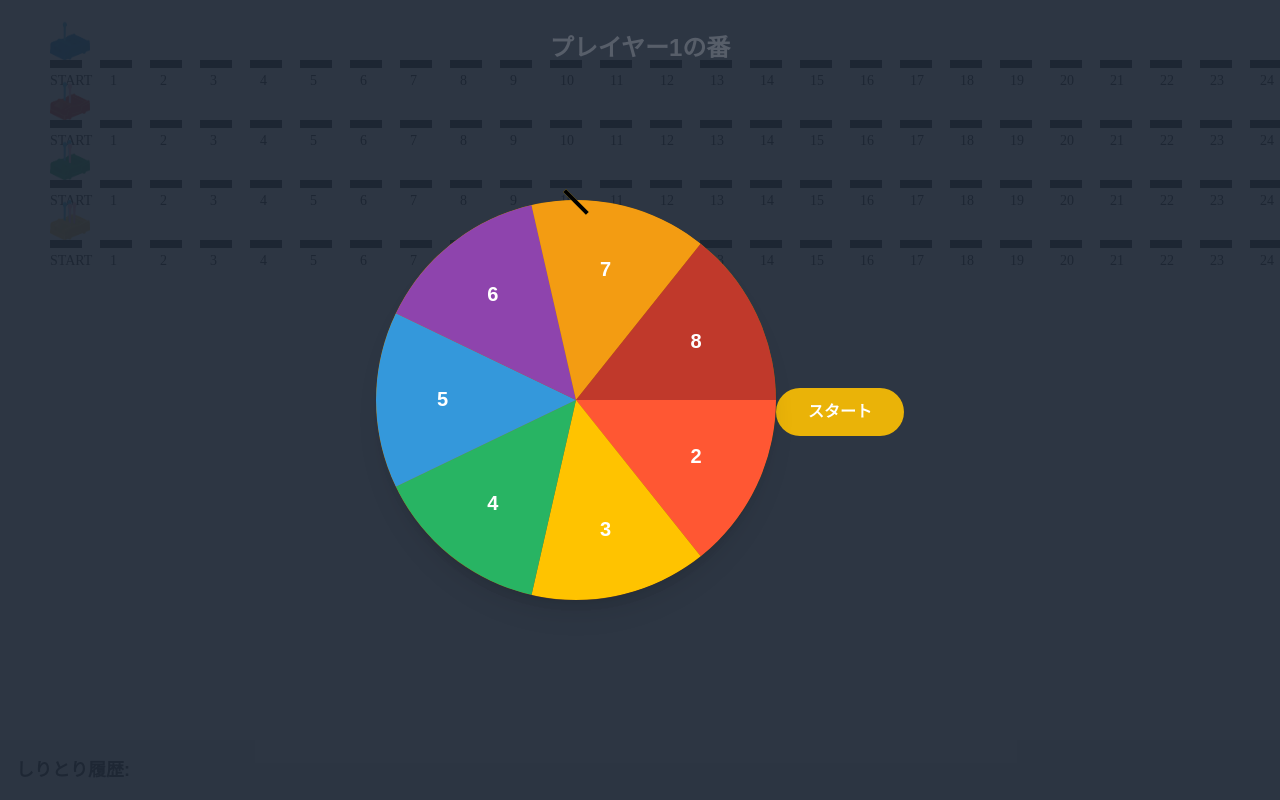
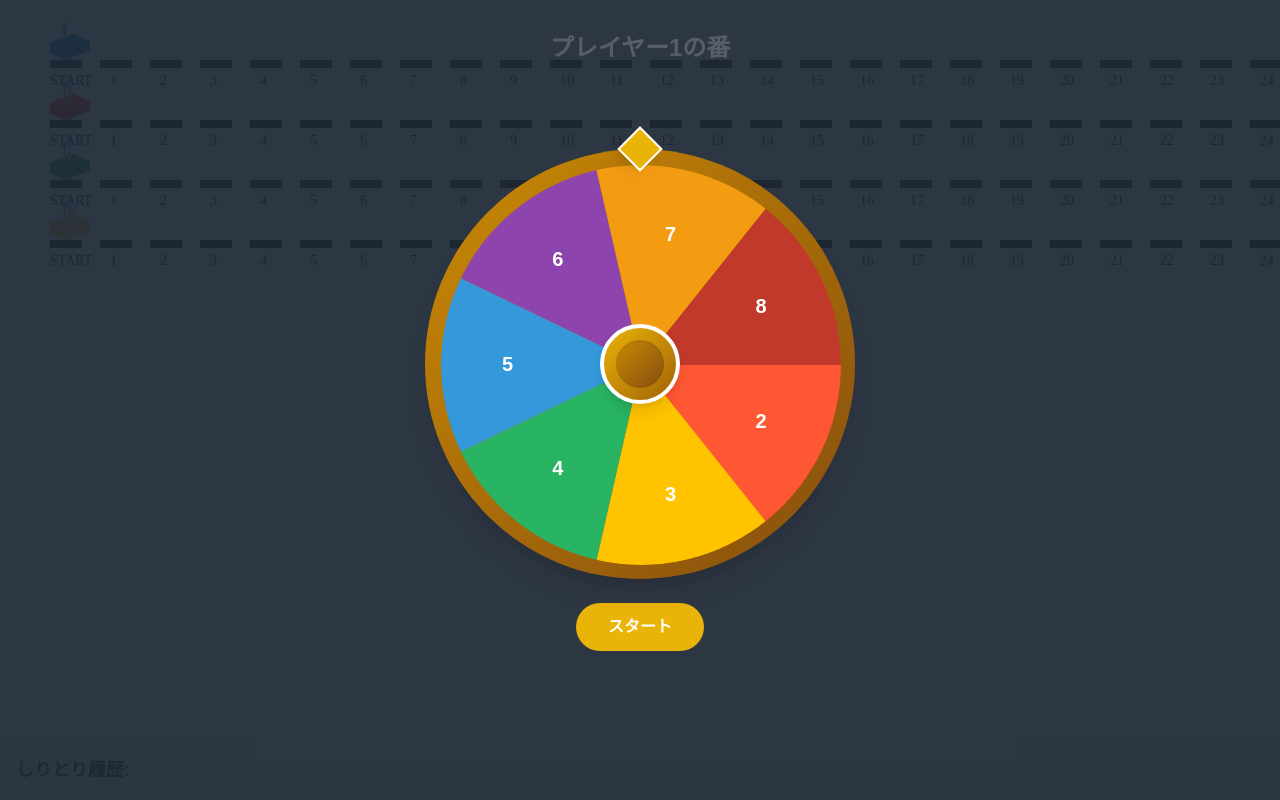
Before and after one commit to dyedai/Shiritori_sugoroku, a Next.js app in the folder webapp/: page /game in a window 1280 px wide. Built offline with nearby package versions, Linux system fonts and the light colour scheme.

Commit message:
ルーレットコンポーネントのスタイルを改善し、中央装飾を追加。ボタンと結果表示の位置を調整。

```diff
--- a/webapp/src/app/roulette/Roulette.tsx
+++ b/webapp/src/app/roulette/Roulette.tsx
@@ -108,43 +108,48 @@ const Roulette: React.FC<RouletteProps> = ({
     <div
       className={`${
         isLarge
-          ? "flex items-center justify-center fixed inset-0 bg-gray-800 bg-opacity-75 z-50"
+          ? "flex flex-col items-center justify-center fixed inset-0 bg-gray-800 bg-opacity-75 z-50"
           : "fixed bottom-4 right-4"
       }`}
     >
       <div
         className={`relative ${
-          isLarge ? "w-[400px] h-[400px]" : "w-[160px] h-[160px]"
+          isLarge ? "w-[430px] h-[430px]" : "w-[160px] h-[160px]"
         }`}
       >
         {/* ゴールドの枠 */}
         <div
-          className={`absolute inset-0 rounded-full ${
-            isLarge
-              ? "bg-gradient-to-br from-yellow-600 to-yellow-800"
-              : "bg-gradient-to-br from-yellow-600 to-yellow-800"
-          } shadow-xl`}
+          className={`absolute inset-0 rounded-full bg-gradient-to-br from-yellow-600 to-yellow-800 shadow-xl`}
         ></div>
         {/* ルーレットホイール */}
         <motion.canvas
           ref={canvasRef}
           width={isLarge ? 400 : 160}
           height={isLarge ? 400 : 160}
-          className="rounded-full absolute"
+          className={`rounded-full absolute  ${
+            isLarge ? "top-[16px] left-[16px]" : ""
+          }`}
           animate={{ rotate: rotation }}
           transition={{ duration: 3, ease: "easeOut" }}
         ></motion.canvas>
+        {/* 中央の装飾 */}
+        <div className="absolute top-1/2 left-1/2 transform -translate-x-1/2 -translate-y-1/2 w-20 h-20 rounded-full bg-gradient-to-br from-yellow-500 to-yellow-700 shadow-lg border-4 border-white flex items-center justify-center">
+          <div className="w-12 h-12 rounded-full bg-gradient-to-br from-yellow-600 to-yellow-800 shadow-inner"></div>
+        </div>
+
         {/* 矢印のマーカー */}
-        <div
-          className={`absolute top-0 left-1/2 transform -translate-x-1/2 ${
-            isLarge ? "w-8 h-8" : "w-4 h-4"
-          }`}
-        >
-          <div className="bg-yellow-500 transform rotate-45 border-2 border-black shadow-lg"></div>
+        <div className="absolute top-0 left-1/2 transform -translate-x-1/2 -translate-y-4">
+          <div className="w-8 h-8 bg-yellow-500 transform rotate-45 border-2 border-white shadow-lg"></div>
         </div>
       </div>
 
       {isLarge && (
+        <>
+          {selectedNumber !== null && (
+            <div className="mt-4 text-xl font-bold text-white">
+              プレイヤー {currentPlayer} の結果: {selectedNumber}
+            </div>
+          )}
           <button
             onClick={handleStart}
             className="mt-6 px-8 py-3 bg-yellow-500 text-white rounded-full font-bold hover:bg-yellow-600 transition duration-300"
@@ -152,12 +157,7 @@ const Roulette: React.FC<RouletteProps> = ({
           >
             {isSpinning ? "回転中..." : "スタート"}
           </button>
-      )}
-
-      {selectedNumber !== null && isLarge && (
-        <div className="mt-4 text-xl font-bold text-white">
-          プレイヤー {currentPlayer} の結果: {selectedNumber}
-        </div>
+        </>
       )}
     </div>
   );
```
Lines whose indentation alone changed are shown as unchanged.
